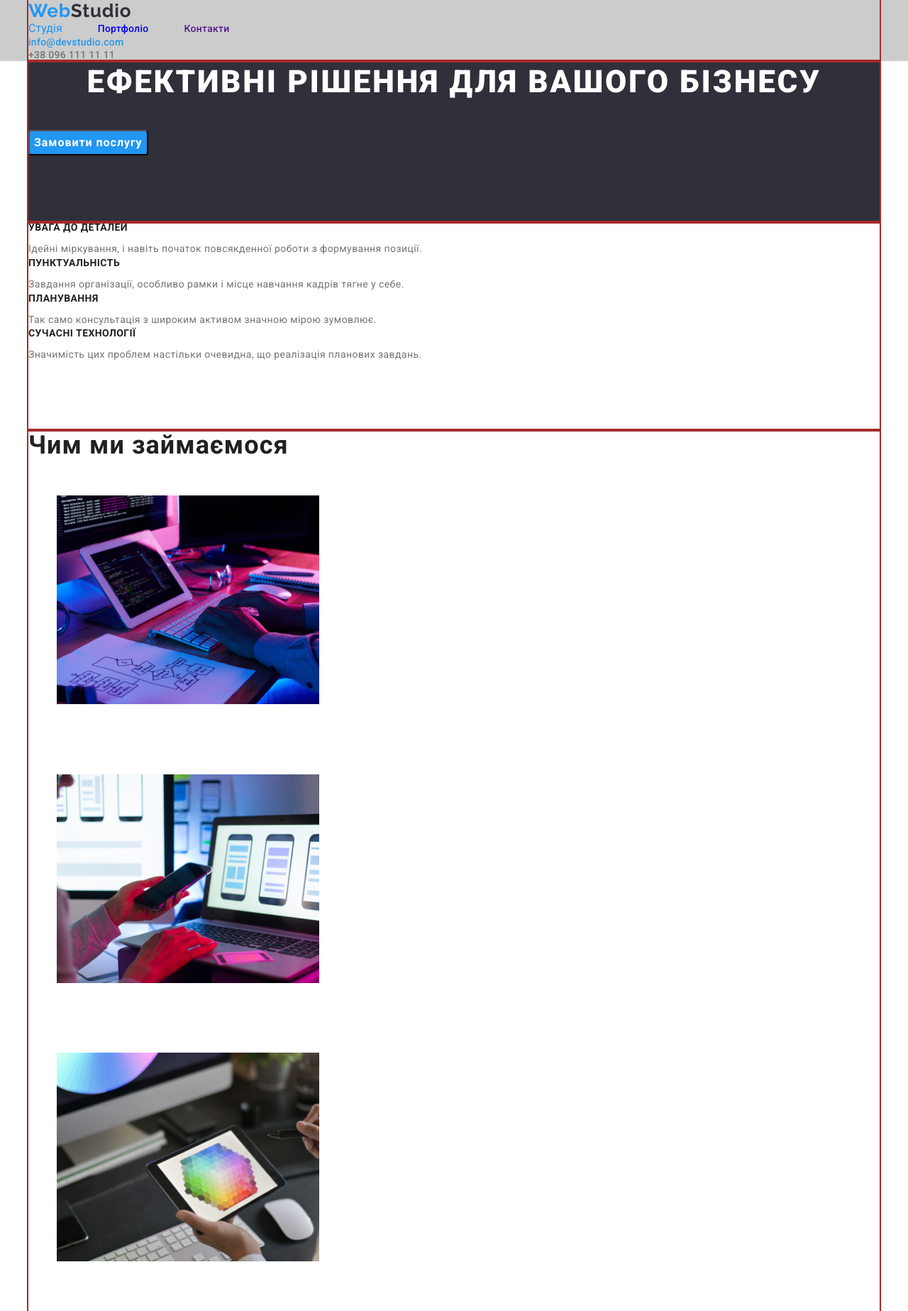
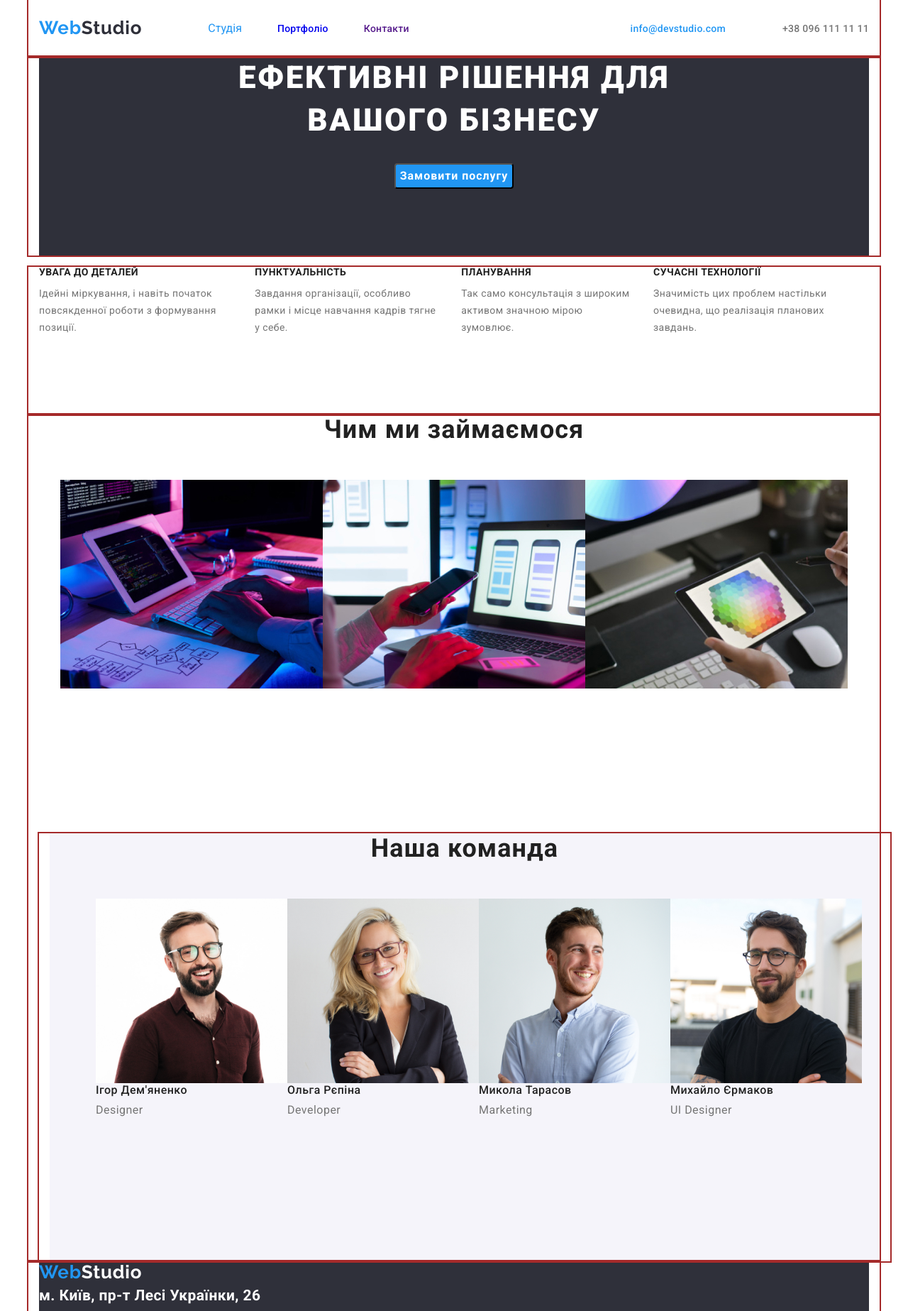
Before and after one commit to MaksymchukElla/github-tutorial-3, a plain HTML site: page index.html in a window 1280 px wide. Shown: the top 1847 px of the page at 71% size. Drawn offline with nearby package versions, Linux system fonts and the light colour scheme.

Commit message:
commit three

```diff
--- a/css/styles.css
+++ b/css/styles.css
@@ -12,11 +12,9 @@
 }
 
 body {
-
   color: var(--primary-text-color);
   font-family:'Roboto', sans-serif;
 }
-
 
 .list {
   margin: 0;
@@ -24,17 +22,41 @@ body {
   list-style: none;
 }
 
-.page-header {
-  background-color: #ccc;
+img {
+  display: block;
+  max-width: 100%;
+  height: auto;
+}
+
+h1,
+h2,
+h3,
+h4,
+h5,
+h6,
+p {
+  margin: 0;
 }
 
 .container {
+  align-items: center;
+  width: 1200px;
   margin-left: auto;
   margin-right: auto;
-  width: 1200px;
+  padding-left: 15px;
+  padding-right: 15px;
   outline: 2px solid brown;
 }
+
+/* Шапка */
+
+.main {
+  display: flex;
+  height: 80px;
+}
+
 .logo {
+  margin-right: 93px;
   color: var(--title-background-color);
   font-family: 'Raleway', sans-serif;
   font-weight: 700;
@@ -48,15 +70,19 @@ body {
 }
 
 /* site-nav list */
+
 .site-nav {
   display: flex;
 }
 
-.site-nav .item:not(:last-child) {
-  margin-right: 50px;
+.site-nav .item + .item {
+  margin-left: 50px;
 }
 
 .link {
+  padding-top: 32px;
+  padding-bottom: 32px;
+
   font-weight: 500;
   font-size: 14px;
   line-height: 1.14;
@@ -65,6 +91,9 @@ body {
  }
 
 .link-current {
+  padding-top: 32px;
+  padding-bottom: 32px;
+
   color: var(--accent-color);
   text-decoration: none;
  }
@@ -75,6 +104,15 @@ body {
  }
 
 /* contakt list */
+
+.contakt  {
+  display: flex;
+  margin-left: auto;
+}
+
+.contakt .item + .item {
+  margin-left: 40px;
+}
 
 .contakt-link {
   color: var(--accent-color);
@@ -90,6 +128,7 @@ body {
   color: var(--accent-color);
 }
 .contakt-type {
+  padding-left: 40px;
   color: var(--title-text-color);
   text-decoration: none;
   font-style: normal;
@@ -105,11 +144,20 @@ body {
 
 /* Герой */
 
+/* секція */
+
+.list-benefits {
+ display: flex;
+ list-style: none;
+ padding-left: 0;
+}
+.section {
+text-align: center;
+}
 .section-title {
   margin-top: 0;
-  margin-bottom: 30;
+  margin-bottom: 30px;
 
-  background-color: var(--title-background-color);
   color: var(--primary-white-color);
   font-weight: 900;
   font-size: 44px;
@@ -132,6 +180,7 @@ body {
   letter-spacing: 0.06em;
   text-align: center;
   cursor: pointer;
+  border-radius: 4px;
 }
 
 .button:hover,
@@ -139,6 +188,13 @@ body {
   color: var(--primary-white-color);
   background-color: var(--accent-color);
 }
+
+.section {
+  padding-bottom: 94px;
+  background-color: var(--title-background-color);
+}
+
+/* Наші переваги */
 
 .visually-hidden {
   position: absolute;
@@ -153,15 +209,10 @@ body {
   margin: -1px;
 }
 
-.section {
-  padding-bottom: 94px;
-  background-color: var(--title-background-color);
-}
-
 .benefits-text {
   margin-bottom: 10px;
+  padding-right: 30px;
 
-  color: var(--primary-text-color);
   font-weight: 700;
   font-size: 14px;
   line-height: 1.14;
@@ -171,6 +222,7 @@ body {
 .desc {
   margin-top: 0px;
   margin-bottom: 0px;
+  padding-right: 30px;
 
   color: var(--title-text-color);
   font-weight: 400;
@@ -182,6 +234,9 @@ body {
 .benefits {
   padding-bottom: 94px;
 }
+
+/* Чим ми займаємось */
+
 .subtitle-text {
   margin-top: 0;
   margin-bottom: 50px;
@@ -191,12 +246,39 @@ body {
   font-size: 36px;
   line-height: 1.17;
   letter-spacing: 0.03em;
+  text-align: center;
+
 }
 .subtitle {
   padding-bottom: 94px;
 }
+
+.subtitle-main {
+  display: flex;
+
+  padding-left: 0px;
+  flex-wrap: wrap;
+  flex-basis: calc(100% / 3 - 30px);
+  /* margin-right: 30px;
+  margin-bottom: 30px; */
+   justify-content: center;
+}
+
+.subtitle-list {
+margin-right: 30px;
+}
+
+/* Наша команда */
+
 .team {
   background: #F5F4FA;
+  padding-bottom: 94px;
+}
+
+.team-main {
+  display: flex;
+  justify-content: center;
+
 }
 .team-title {
   margin-top: 0px;
@@ -207,6 +289,7 @@ body {
   font-size: 36px;
   line-height: 1.17;
   letter-spacing: 0.03em;
+  text-align: center;
 }
 .team-name {
   margin-top: 0px;
@@ -216,7 +299,7 @@ body {
   font-weight: 500;
   font-size: 16px;
   line-height: 1.19;
-  text-align: center;
+
   letter-spacing: 0.03em;
 }
 .team-role {
@@ -227,12 +310,10 @@ body {
   font-weight: 400;
   font-size: 16px;
   line-height: 1,19;
-  text-align: center;
+
   letter-spacing: 0.03em;
 }
-.team {
-  padding-bottom: 94px;
-}
+
 /* Футер */
 
 .info {
@@ -269,7 +350,10 @@ body {
 /* Портфоліо */
 
 /* Герой */
+
 .button-type {
+  padding: 6px 22px;
+
   color: var(--primary-text-color);
   font-weight: 500;
   font-size: 16px;
@@ -277,6 +361,7 @@ body {
   text-align: center;
   letter-spacing: 0.03em;
   cursor: pointer;
+  border-radius: 4px;
 }
 
 .button-type:hover,
@@ -284,6 +369,37 @@ body {
   color: #FFFFFF;
   background-color: var(--accent-color);
 }
+.button-list + .button-type + .button-type + .button-type {
+  margin-right: 8px;
+}
+
+.button-list {
+  margin-top: 94px;
+  margin-bottom: 50px;
+  padding-left: 0px;
+
+  display: inline-block;
+  /* justify-content: center; */
+
+}
+
+/* .button-type-primary {
+  padding: 6px 22px;
+  color: var(--primary-text-color);
+  font-weight: 500;
+  font-size: 16px;
+  line-height: 1.63;
+  text-align: center;
+  letter-spacing: 0.03em;
+  cursor: pointer;
+  border-radius: 4px;
+} */
+
+/* .button-type-primary:hover,
+.button-type-primary:focus {
+  color: #FFFFFF;
+  background-color: var(--accent-color);
+} */
 
 .project-name {
   margin-top: 0px;
@@ -295,11 +411,28 @@ body {
 }
 
 .project-link {
-  margin-top: 0px;
-  margin-bottom: 0px;
+  margin-top: 20px;
+  margin-bottom: 20px;
   color: var(--title-text-color);
   font-weight: 400;
   font-size: 16px;
   line-height: 1.88;
   letter-spacing: 0.03em;
 }
+
+.card-set {
+  padding: 0;
+  margin: 0;
+  list-style: none;
+
+  display: flex;
+  flex-wrap: wrap;
+  /* margin-left: -30px;
+  margin-top: -30px; */
+}
+
+.list-card > .card-tumb {
+  flex-basis: calc(100% / 3 - 30px);
+  /* margin-left: 30px;
+  margin-top: 30px; */
+}
--- a/index.html
+++ b/index.html
@@ -10,14 +10,16 @@
          <link
            href="https://fonts.googleapis.com/css2?family=Montserrat:wght@400;700&family=Raleway:wght@700&family=Roboto:wght@400;500;700;900&display=swap"
            rel="stylesheet"/>
-        <link
-          rel="stylesheet" href="https://cdnjs.cloudflare.com/ajax/libs/modern-normalize/1.1.0/modern-normalize.min.css"
-        />
+         <link rel="stylesheet"
+           href="https://cdnjs.cloudflare.com/ajax/libs/modern-normalize/1.0.0/modern-normalize.min.css"
+           integrity="sha512-ISS7cAi1PEhQ8jnbJpJZMd29NlhNj4AWYyLOSp2CE/CsHxTCu+r+t0D2yoJudVrd0/8fTVPUVDzY5Tvli75u/g=="
+           crossorigin="anonymous"/>
+
           <link rel="stylesheet" href="./css/styles.css"/>
     </head>
     <body>
-         <header class="page-header">
-            <div class="container">
+         <header>
+            <div class="container main">
             <a href="./index.html" class="logo"><span class="accent">Web</span>Studio</a>
             <nav>
                 <ul class="site-nav list">
@@ -27,8 +29,8 @@
                 </ul>
             </nav>
             <ul class="contakt list">
-                <li><a href="mailto:info@devstudio.com" class="contakt-link">info@devstudio.com</a></li>
-                <li><a href="tel.:+380961111111" class="contakt-type">+38 096 111 11 11</a></li>
+                <li class="item"><a href="mailto:info@devstudio.com" class="contakt-link">info@devstudio.com</a></li>
+                <li class="item"><a href="tel.:+380961111111" class="contakt-type">+38 096 111 11 11</a></li>
             </ul>
             </div>
          </header>
@@ -36,14 +38,14 @@
                <!-- Герой-->
                <div class="container">
                  <section class="section">
-                <h1 class="section-title">Ефективні рішення для вашого бізнесу</h1>
+                   <h1 class="section-title">Ефективні рішення для <br/> вашого бізнесу</h1>
                    <button type="button" class="button">Замовити послугу</button>
                  </section>
                </div>
                <div class="container">
                  <section class="benefits">
                    <h1 class="visually-hidden">Наші переваги</h1>
-                <ul class="list">
+                   <ul class="list-benefits">
                      <li>
                        <h2 class="benefits-text list">УВАГА ДО ДЕТАЛЕЙ</h2>
                        <p class="desc">Ідейні міркування, і навіть початок повсякденної роботи з формування позиції.</p>
@@ -61,34 +63,49 @@
                        <p class="desc">Значимість цих проблем настільки очевидна, що реалізація планових завдань.</p>
                      </li>
                    </ul>
+                  </section>
                 </div>
               <div class="container">
-              </section>
                <section class="subtitle">
                  <h2 class="subtitle-text">Чим ми займаємося</h2>
-                <ul>
+                  <ul class="subtitle-main">
                     <li class="subtitle list"><img src="./images/img1.jpg" alt="комп'ютер" width="370" /></li>
                     <li class="subtitle list"><img src="./images/img2.jpg" alt="телефон" width="370" /></li>
                     <li class="subtitle list"><img src="./images/img3.jpg" alt="комп'ютер" width="370" /></li>
                   </ul>
               </section>
-              </div>
               <div class="container">
                <section class="team">
                   <h2 class="team-title">Наша команда</h2>
-                <ul>
-                    <li class="team list"><img src="./images/img4.jpg" alt="Ігор Дем'яненко" width="270">
+                 <ul class="team-main">
+                    <li class="team list">
+                      <img src="./images/img4.jpg" alt="Ігор Дем'яненко" width="270">
+                      <div>
                         <h3 class="team-name">Ігор Дем'яненко</h3>
-                    <p class="team-role">Designer</p></li>
-                    <li class="team list"><img src="./images/img5.jpg" alt="Ольга Рєпіна" width="270">
+                        <p class="team-role">Designer</p>
+                      </div>
+                     </li>
+                    <li class="team list">
+                      <img src="./images/img5.jpg" alt="Ольга Рєпіна" width="270">
+                      <div>
                         <h3 class="team-name">Ольга Рєпіна</h3>
-                    <p class="team-role">Developer</p></li>
-                    <li class="team list"><img src="./images/img6.jpg" alt="Микола Тарасов" width="270">
+                        <p class="team-role">Developer</p>
+                      </div>
+                   </li>
+                    <li class="team list">
+                      <img src="./images/img6.jpg" alt="Микола Тарасов" width="270">
+                      <div>
                         <h3 class="team-name">Микола Тарасов</h3>
-                    <p class="team-role">Marketing</p></li>
-                    <li class="team list"><img src="./images/img7.jpg" alt="Михайло Єрмаков" width="270">
+                        <p class="team-role">Marketing</p>
+                     </div>
+                    </li>
+                   <li class="team list">
+                     <img src="./images/img7.jpg" alt="Михайло Єрмаков" width="270">
+                     <div>
                        <h3 class="team-name">Михайло Єрмаков</h3>
-                    <p class="team-role">UI Designer</p></li>
+                       <p class="team-role">UI Designer</p>
+                     </div>
+                   </li>
                  </ul>
                </section>
              </div>
```
Also changed, not shown: portfolio.html (+55 -18 lines). Lines whose indentation alone changed are shown as unchanged.
